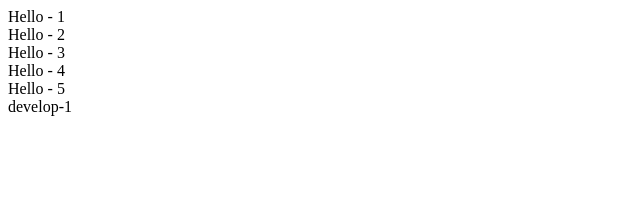
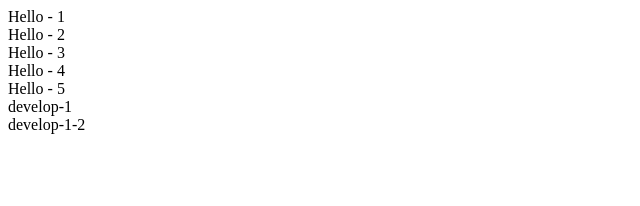
Before and after one commit to RomanOlyvko/nextjs, a Next.js app: page / in a window 1280 px wide. Shown: the top 206 px of the page, without its empty margins (0-640 px from the left). Built offline with nearby package versions, Linux system fonts and the light colour scheme.

Commit message:
develop-1-2

```diff
--- a/pages/index.js
+++ b/pages/index.js
@@ -15,6 +15,7 @@ export default function Home() {
       <div>Hello - 4</div>
       <div>Hello - 5</div>
       <div>develop-1</div>
+      <div>develop-1-2</div>
     </main>
 
     </div>
```
